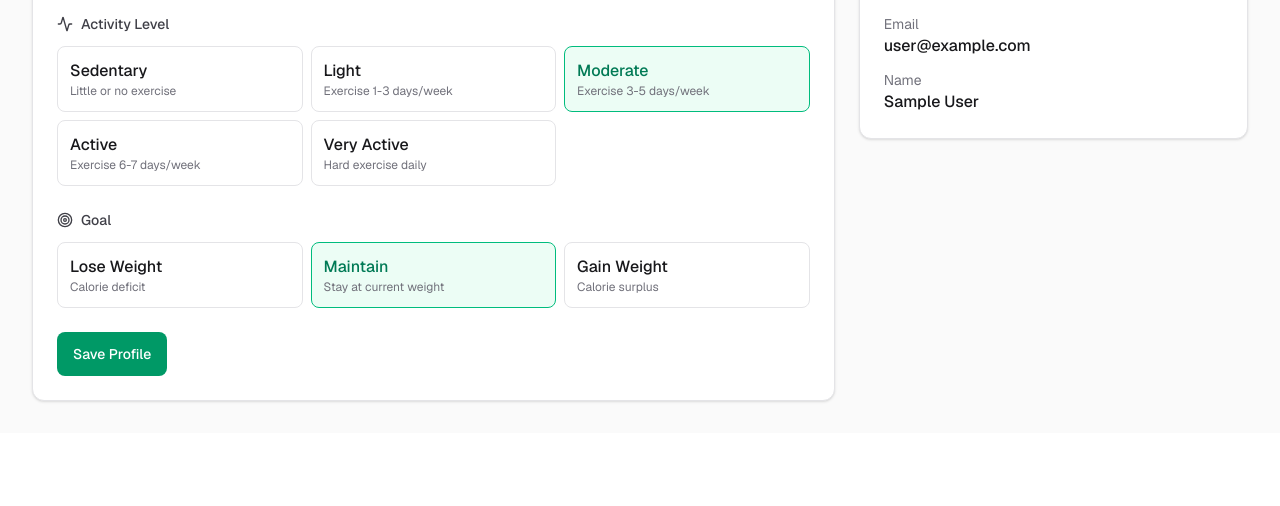
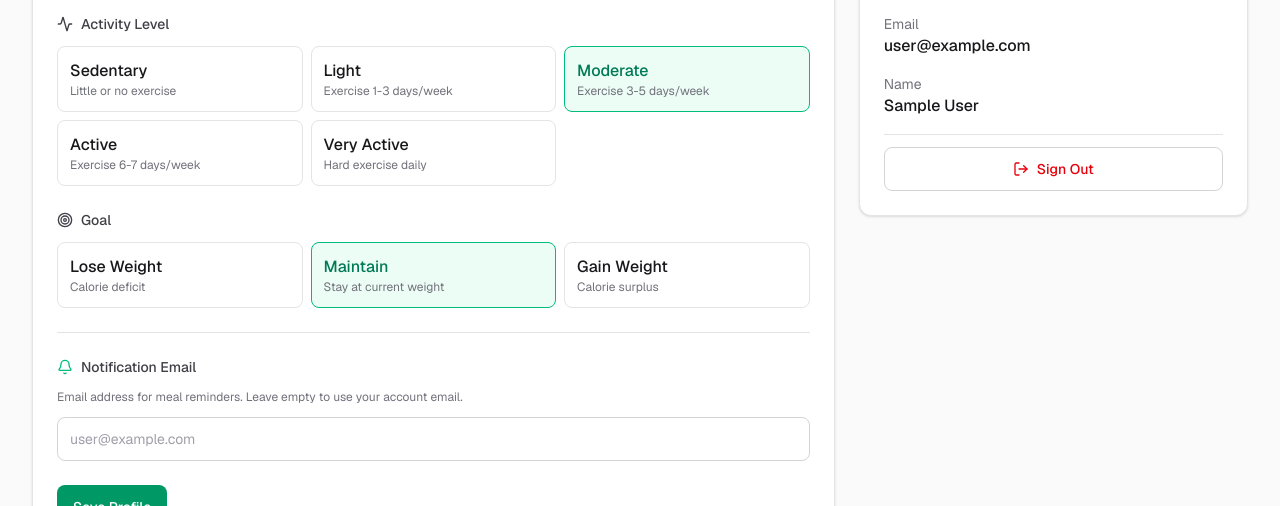
Before and after one commit to adesanyabackup112/Diet-prep-, a Next.js app: page /dashboard/profile in a window 1280 px wide. Shown: the part 446-952 px from the top of the page. Before the commit the page ends 879 px from the top, so only its background shows below. Built offline with nearby package versions, Linux system fonts and the light colour scheme; no server answers; the database is empty; sample sign-in values are in the browser's storage.

Commit message:
Add notification email, sign out, and today's meals by slot on dashboard

```diff
--- a/db/schema.ts
+++ b/db/schema.ts
@@ -23,6 +23,7 @@ export const profiles = pgTable('profiles', {
   activityLevel: varchar('activity_level', { length: 50 }), // sedentary, light, moderate, active, very_active
   goal: varchar('goal', { length: 50 }), // lose, maintain, gain
   dailyCalories: integer('daily_calories'), // calculated target
+  notificationEmail: varchar('notification_email', { length: 255 }), // email for meal reminders
   createdAt: timestamp('created_at').defaultNow().notNull(),
   updatedAt: timestamp('updated_at').defaultNow().notNull(),
 });
--- a/src/app/api/cron/send-reminders/route.ts
+++ b/src/app/api/cron/send-reminders/route.ts
@@ -1,5 +1,5 @@
 import { NextResponse } from "next/server";
-import { db, plannedMeals, users } from "@/db";
+import { db, plannedMeals, users, profiles } from "@/db";
 import { eq, and, isNotNull } from "drizzle-orm";
 
 export const dynamic = "force-dynamic";
@@ -26,9 +26,11 @@ export async function GET(request: Request) {
         meal: plannedMeals,
         userEmail: users.email,
         userName: users.name,
+        notificationEmail: profiles.notificationEmail,
       })
       .from(plannedMeals)
       .innerJoin(users, eq(plannedMeals.userId, users.id))
+      .leftJoin(profiles, eq(users.id, profiles.userId))
       .where(
         and(
           isNotNull(plannedMeals.reminderTime),
@@ -46,10 +48,12 @@ export async function GET(request: Request) {
     const results = [];
     for (const item of remindersToSend) {
       try {
+        // Use notification email from profile if set, otherwise use account email
+        const emailTo = item.notificationEmail || item.userEmail;
+
         // Send email using fetch to an email service
-        // For now, we'll use a simple approach - you can integrate with SendGrid, Resend, etc.
         const emailSent = await sendReminderEmail({
-          to: item.userEmail,
+          to: emailTo,
           userName: item.userName || "there",
           mealTitle: item.meal.title,
           mealType: item.meal.mealType,
--- a/src/app/api/profile/route.ts
+++ b/src/app/api/profile/route.ts
@@ -30,7 +30,7 @@ export async function POST(request: Request) {
       return NextResponse.json({ error: "Unauthorized" }, { status: 401 });
     }
 
-    const { age, weight, height, targetWeight, activityLevel, goal, dailyCalories } =
+    const { age, weight, height, targetWeight, activityLevel, goal, dailyCalories, notificationEmail } =
       await request.json();
 
     // Check if profile exists
@@ -53,6 +53,7 @@ export async function POST(request: Request) {
           activityLevel,
           goal,
           dailyCalories,
+          notificationEmail,
           updatedAt: new Date(),
         })
         .where(eq(profiles.userId, session.user.id))
@@ -70,6 +71,7 @@ export async function POST(request: Request) {
           activityLevel,
           goal,
           dailyCalories,
+          notificationEmail,
         })
         .returning();
     }
--- a/src/app/dashboard/page.tsx
+++ b/src/app/dashboard/page.tsx
@@ -16,6 +16,20 @@ import {
 import Link from "next/link";
 import { Button } from "@/components/ui/button";
 
+const mealSlotLabels: Record<string, string> = {
+  breakfast: "Breakfast",
+  lunch: "Lunch",
+  dinner: "Dinner",
+  snack: "Snack",
+};
+
+const mealSlotIcons: Record<string, string> = {
+  breakfast: "🌅",
+  lunch: "☀️",
+  dinner: "🌙",
+  snack: "🍎",
+};
+
 async function getDashboardData(userId: string) {
   const today = new Date();
   today.setHours(0, 0, 0, 0);
@@ -30,7 +44,7 @@ async function getDashboardData(userId: string) {
         gte(foodLogs.loggedAt, today),
         lt(foodLogs.loggedAt, tomorrow)
       )
-    ),
+    ).orderBy(desc(foodLogs.loggedAt)),
     db.select().from(meals).where(eq(meals.userId, userId)).orderBy(desc(meals.createdAt)).limit(5),
   ]);
 
@@ -46,14 +60,31 @@ async function getDashboardData(userId: string) {
     { calories: 0, protein: 0, carbs: 0, fat: 0 }
   );
 
-  return { profile, totals, recentMeals, logsCount: todayLogs.length };
+  // Group logs by meal type
+  const logsByMealType: Record<string, typeof todayLogs> = {
+    breakfast: [],
+    lunch: [],
+    dinner: [],
+    snack: [],
+  };
+
+  todayLogs.forEach((log) => {
+    const mealType = log.mealType?.toLowerCase() || "snack";
+    if (logsByMealType[mealType]) {
+      logsByMealType[mealType].push(log);
+    } else {
+      logsByMealType.snack.push(log);
+    }
+  });
+
+  return { profile, totals, recentMeals, todayLogs, logsByMealType, logsCount: todayLogs.length };
 }
 
 export default async function DashboardPage() {
   const session = await auth();
   if (!session?.user?.id) return null;
 
-  const { profile, totals, recentMeals, logsCount } = await getDashboardData(session.user.id);
+  const { profile, totals, recentMeals, logsByMealType, logsCount } = await getDashboardData(session.user.id);
 
   const dailyCalories = profile?.dailyCalories || 2000;
   const calorieProgress = Math.min((totals.calories / dailyCalories) * 100, 100);
@@ -165,7 +196,7 @@ export default async function DashboardPage() {
             <div className="flex items-center justify-between">
               <CardTitle className="flex items-center gap-2">
                 <Calendar className="h-5 w-5 text-emerald-500" />
-                Today&apos;s Log
+                Today&apos;s Meals
               </CardTitle>
               <span className="text-sm text-zinc-500">{logsCount} entries</span>
             </div>
@@ -186,10 +217,51 @@ export default async function DashboardPage() {
                 </Link>
               </div>
             ) : (
-              <div className="space-y-3">
-                <div className="flex items-center justify-between rounded-lg bg-emerald-50 p-3 dark:bg-emerald-950/30">
+              <div className="space-y-4">
+                {/* Meal slots */}
+                {["breakfast", "lunch", "dinner", "snack"].map((slot) => {
+                  const slotLogs = logsByMealType[slot] || [];
+                  const slotCalories = slotLogs.reduce((sum, log) => sum + log.calories, 0);
+
+                  return (
+                    <div key={slot} className="border-b border-zinc-100 dark:border-zinc-800 pb-3 last:border-0 last:pb-0">
+                      <div className="flex items-center justify-between mb-2">
+                        <div className="flex items-center gap-2">
+                          <span className="text-lg">{mealSlotIcons[slot]}</span>
+                          <span className="font-medium text-zinc-900 dark:text-white">
+                            {mealSlotLabels[slot]}
+                          </span>
+                        </div>
+                        {slotLogs.length > 0 && (
+                          <span className="text-sm font-medium text-emerald-600 dark:text-emerald-400">
+                            {slotCalories} kcal
+                          </span>
+                        )}
+                      </div>
+                      {slotLogs.length > 0 ? (
+                        <div className="space-y-1 ml-7">
+                          {slotLogs.map((log) => (
+                            <div key={log.id} className="flex items-center justify-between text-sm">
+                              <span className="text-zinc-600 dark:text-zinc-400 truncate">
+                                {log.foodName}
+                              </span>
+                              <span className="text-zinc-500 ml-2 shrink-0">
+                                {log.calories} kcal
+                              </span>
+                            </div>
+                          ))}
+                        </div>
+                      ) : (
+                        <p className="text-xs text-zinc-400 ml-7">No {slot} logged</p>
+                      )}
+                    </div>
+                  );
+                })}
+
+                {/* Total and add button */}
+                <div className="flex items-center justify-between rounded-lg bg-emerald-50 p-3 dark:bg-emerald-950/30 mt-4">
                   <span className="text-sm font-medium text-emerald-700 dark:text-emerald-400">
-                    Total Calories Today
+                    Total Today
                   </span>
                   <span className="text-lg font-bold text-emerald-700 dark:text-emerald-400">
                     {totals.calories} kcal
--- a/src/app/dashboard/profile/page.tsx
+++ b/src/app/dashboard/profile/page.tsx
@@ -1,11 +1,11 @@
 "use client";
 
 import { useState, useEffect } from "react";
-import { useSession } from "next-auth/react";
+import { useSession, signOut } from "next-auth/react";
 import { Card, CardContent, CardHeader, CardTitle, CardDescription } from "@/components/ui/card";
 import { Button } from "@/components/ui/button";
 import { Input } from "@/components/ui/input";
-import { Loader2, User, Target, Activity } from "lucide-react";
+import { Loader2, User, Target, Activity, Bell, LogOut } from "lucide-react";
 
 const activityLevels = [
   { value: "sedentary", label: "Sedentary", description: "Little or no exercise" },
@@ -33,6 +33,7 @@ export default function ProfilePage() {
     targetWeight: "",
     activityLevel: "moderate",
     goal: "maintain",
+    notificationEmail: "",
   });
 
   useEffect(() => {
@@ -49,6 +50,7 @@ export default function ProfilePage() {
               targetWeight: data.profile.targetWeight?.toString() || "",
               activityLevel: data.profile.activityLevel || "moderate",
               goal: data.profile.goal || "maintain",
+              notificationEmail: data.profile.notificationEmail || "",
             });
           }
         }
@@ -107,6 +109,7 @@ export default function ProfilePage() {
           activityLevel: formData.activityLevel,
           goal: formData.goal,
           dailyCalories,
+          notificationEmail: formData.notificationEmail || null,
         }),
       });
 
@@ -282,6 +285,22 @@ export default function ProfilePage() {
                   </div>
                 </div>
 
+                <div className="space-y-3 border-t border-zinc-200 dark:border-zinc-700 pt-6">
+                  <label className="text-sm font-medium text-zinc-700 dark:text-zinc-300 flex items-center gap-2">
+                    <Bell className="h-4 w-4 text-emerald-500" />
+                    Notification Email
+                  </label>
+                  <p className="text-xs text-zinc-500">
+                    Email address for meal reminders. Leave empty to use your account email.
+                  </p>
+                  <Input
+                    type="email"
+                    placeholder={session?.user?.email || "your@email.com"}
+                    value={formData.notificationEmail}
+                    onChange={(e) => setFormData({ ...formData, notificationEmail: e.target.value })}
+                  />
+                </div>
+
                 <Button type="submit" disabled={isLoading}>
                   {isLoading ? (
                     <>
@@ -325,7 +344,7 @@ export default function ProfilePage() {
             <CardHeader>
               <CardTitle>Account</CardTitle>
             </CardHeader>
-            <CardContent className="space-y-3">
+            <CardContent className="space-y-4">
               <div>
                 <div className="text-sm text-zinc-500">Email</div>
                 <div className="font-medium text-zinc-900 dark:text-white">
@@ -338,6 +357,16 @@ export default function ProfilePage() {
                   {session?.user?.name || "Not set"}
                 </div>
               </div>
+              <div className="pt-3 border-t border-zinc-200 dark:border-zinc-700">
+                <Button
+                  variant="outline"
+                  className="w-full text-red-600 hover:text-red-700 hover:bg-red-50 dark:hover:bg-red-950/20"
+                  onClick={() => signOut({ callbackUrl: "/" })}
+                >
+                  <LogOut className="mr-2 h-4 w-4" />
+                  Sign Out
+                </Button>
+              </div>
             </CardContent>
           </Card>
         </div>
```
